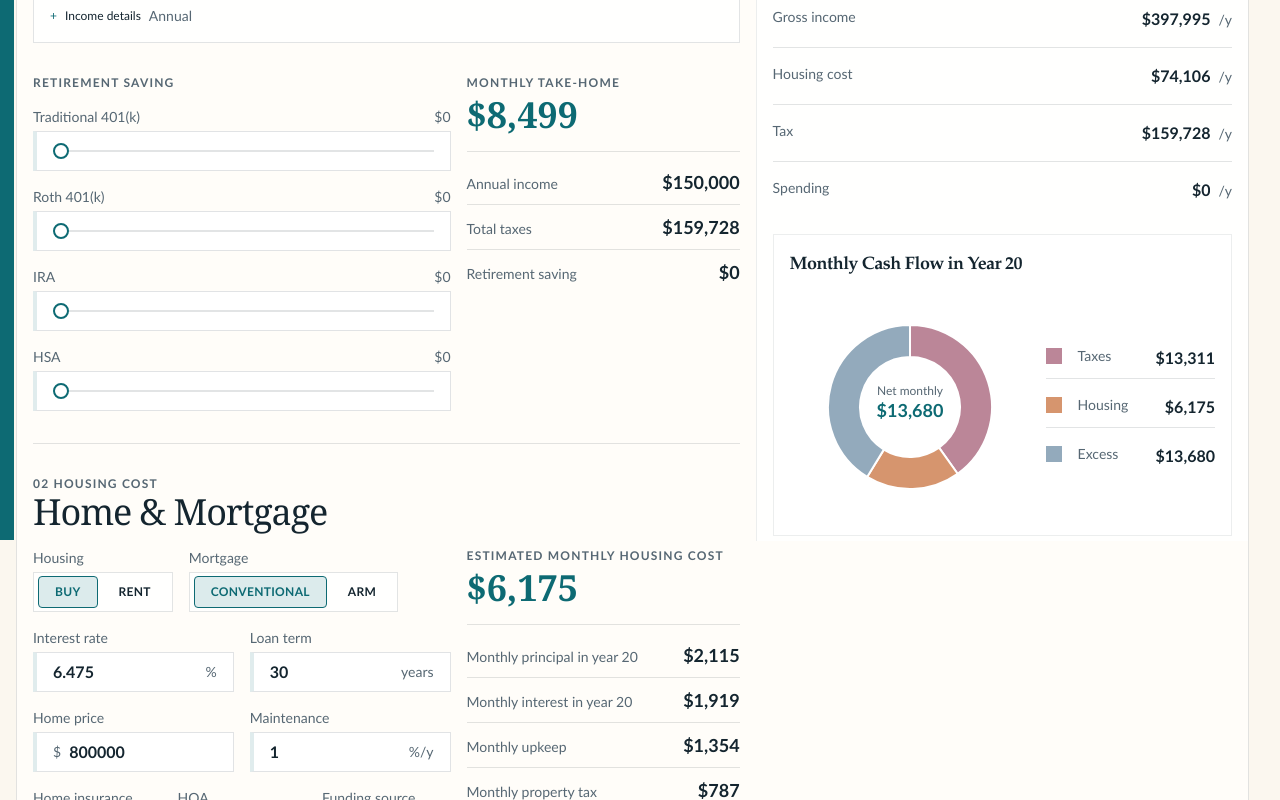
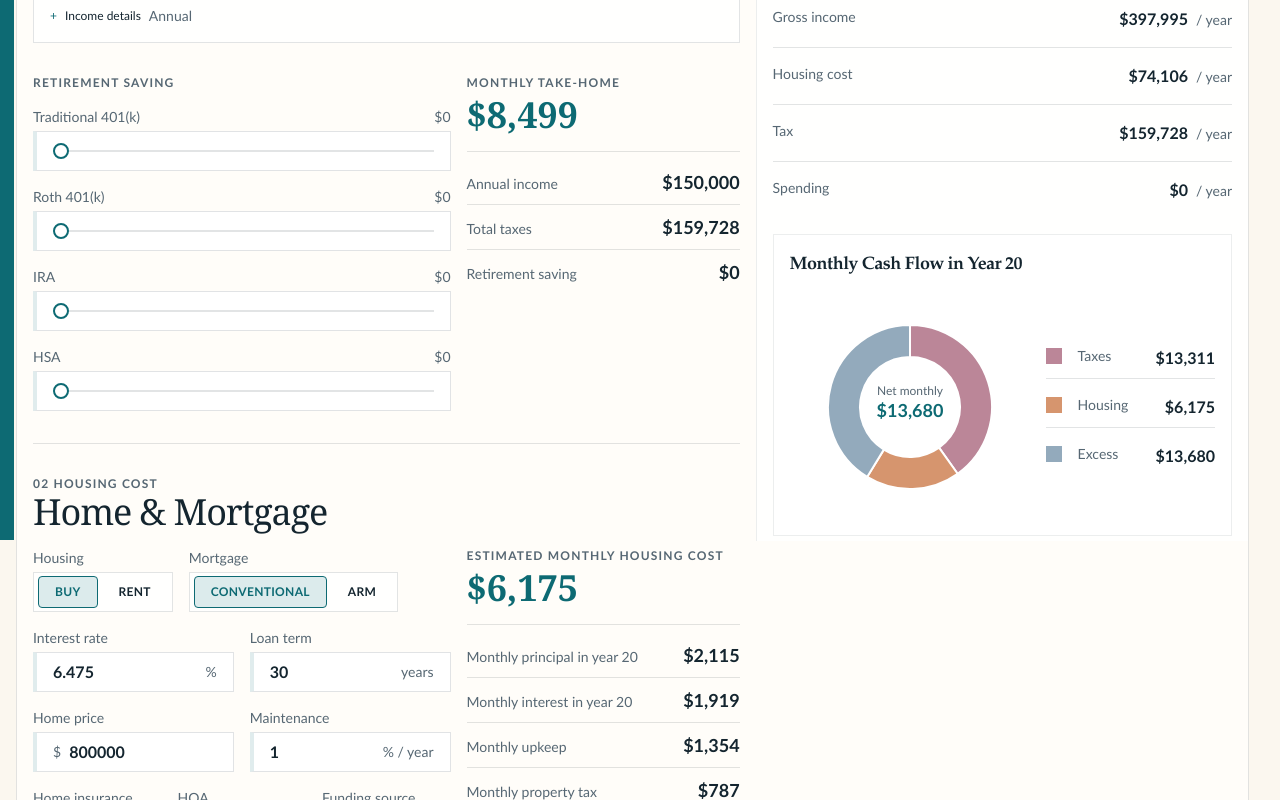
Before and after one commit to exilium-com/basisflow, a React (Vite) app: page /workspace in a window 1280 px wide. Shown: the part 260-1060 px from the top of the page. Built offline with nearby package versions, Linux system fonts and the light colour scheme.

Commit message:
giving up for now

```diff
--- a/src/components/Field.tsx
+++ b/src/components/Field.tsx
@@ -90,25 +90,20 @@ export function Field({ label, htmlFor, className, labelClassName, reserveLabelS
   );
 }
 
-export function InputFrame({
-  prefix = null,
-  suffix = null,
-  invalid = false,
-  className,
-  children,
-}: InputFrameProps) {
+export function InputFrame({ prefix = null, suffix = null, invalid = false, className, children }: InputFrameProps) {
   return (
     <div
       className={clsx(
         `flex min-h-10 items-center border border-l-4 border-(--line) border-l-(--teal-soft) bg-(--white) px-4
         transition-colors focus-within:border-(--teal)`,
+        suffix && "period-suffix-container",
         invalid && "border-(--destructive) border-l-(--destructive)",
         className,
       )}
     >
       {prefix ? <span className={clsx("flex-none", labelTextClass, "mr-2")}>{prefix}</span> : null}
       {children}
-      {suffix ? <span className={clsx("flex-none whitespace-nowrap", labelTextClass, "ml-2")}>{suffix}</span> : null}
+      {suffix ? <span className={clsx("flex-none whitespace-nowrap", labelTextClass)}>{suffix}</span> : null}
     </div>
   );
 }
@@ -201,12 +196,7 @@ export function NumberField({
 
   return (
     <Field label={label} htmlFor={inputId} className={className} labelClassName={labelClassName}>
-      <InputFrame
-        prefix={prefix}
-        suffix={suffix}
-        invalid={invalid}
-        className={clsx(compact && "px-2", frameClassName)}
-      >
+      <InputFrame prefix={prefix} suffix={suffix} invalid={invalid} className={clsx(compact && "px-2", frameClassName)}>
         <input
           id={inputId}
           type="number"
--- /dev/null
+++ b/src/components/PeriodSuffix.tsx
@@ -0,0 +1,16 @@
+type PeriodSuffixProps = {
+  period: "year" | "month";
+  unit?: string;
+};
+
+export function PeriodSuffix({ period, unit = "" }: PeriodSuffixProps) {
+  const longLabel = period === "year" ? "year" : "month";
+  const shortLabel = period === "year" ? "y" : "m";
+
+  return (
+    <>
+      <span className="period-suffix-long">{unit ? `${unit} / ${longLabel}` : `/ ${longLabel}`}</span>
+      <span className="period-suffix-short">{unit ? `${unit}/${shortLabel}` : `/${shortLabel}`}</span>
+    </>
+  );
+}
--- a/src/components/workspace/ExpensesSection.tsx
+++ b/src/components/workspace/ExpensesSection.tsx
@@ -1,6 +1,7 @@
 import { ActionButton } from "../ActionButton";
 import { NumberField, TextField } from "../Field";
 import { metricDeltaBetween } from "../MetricDelta";
+import { PeriodSuffix } from "../PeriodSuffix";
 import { ProjectedValueDisplay } from "../ProjectedValueDisplay";
 import { RowItem } from "../RowItem";
 import { SegmentedToggle } from "../SegmentedToggle";
@@ -137,7 +138,7 @@ export function ExpensesSection({
                       aria-label={`Switch ${expense.name || "expense"} to ${nextFrequency}`}
                       onClick={() => onUpdateExpense(expense.id, { frequency: nextFrequency })}
                     >
-                      {expense.frequency === "annual" ? "/y" : "/m"}
+                      <PeriodSuffix period={expense.frequency === "annual" ? "year" : "month"} />
                     </button>
                   )
                 }
--- a/src/components/workspace/IncomeSection.tsx
+++ b/src/components/workspace/IncomeSection.tsx
@@ -3,6 +3,7 @@ import { metricDeltaBetween } from "../MetricDelta";
 import { ProjectedValueDisplay } from "../ProjectedValueDisplay";
 import { RowItem } from "../RowItem";
 import { SegmentedToggle } from "../SegmentedToggle";
+import { PeriodSuffix } from "../PeriodSuffix";
 import { NumberField, SliderField, TextField } from "../Field";
 import { WorkspaceMetricSplit } from "./WorkspaceMetricSplit";
 import { WorkspaceSection } from "./WorkspaceSection";
@@ -64,7 +65,13 @@ type IncomeRowProps<T extends IncomeItem> = {
 
 function renderIncomeSummary(item: IncomeItem, annualizedSalary: number) {
   if (item.type === "salary" || item.type === "passive") {
-    return item.frequency === "monthly" ? `${usd(annualizedSalary)} /y` : "Annual";
+    return item.frequency === "monthly" ? (
+      <>
+        {usd(annualizedSalary)} <PeriodSuffix period="year" />
+      </>
+    ) : (
+      "Annual"
+    );
   }
 
   const vestYears = Math.max(1, Math.round(item.vestingYears ?? 4));
--- a/src/components/workspace/MortgageSection.tsx
+++ b/src/components/workspace/MortgageSection.tsx
@@ -1,5 +1,6 @@
 import { metricDeltaBetween } from "../MetricDelta";
 import { DollarPercentField, NumberField, SelectField } from "../Field";
+import { PeriodSuffix } from "../PeriodSuffix";
 import { SegmentedToggle } from "../SegmentedToggle";
 import { WorkspaceMetricSplit } from "./WorkspaceMetricSplit";
 import { WorkspaceSection } from "./WorkspaceSection";
@@ -106,7 +107,7 @@ export function MortgageSection({
             <NumberField
               label="Rent"
               prefix="$"
-              suffix="/m"
+              suffix={<PeriodSuffix period="month" />}
               value={loanState?.rentPerMonth}
               step="50"
               onValueChange={(value) => onUpdateLoanField(mortgageScenario.optionId, "rentPerMonth", value)}
@@ -174,7 +175,7 @@ export function MortgageSection({
             <NumberField
               className="sm:col-span-3"
               label="Maintenance"
-              suffix="%/y"
+              suffix={<PeriodSuffix unit="%" period="year" />}
               step="0.1"
               value={mortgageState.maintenanceRate}
               onValueChange={(value) =>
@@ -187,7 +188,7 @@ export function MortgageSection({
               className="sm:col-span-2"
               label="Home insurance"
               prefix="$"
-              suffix="/y"
+              suffix={<PeriodSuffix period="year" />}
               value={mortgageState.insurancePerYear}
               step="50"
               onValueChange={(value) =>
@@ -200,7 +201,7 @@ export function MortgageSection({
               className="sm:col-span-2"
               label="HOA"
               prefix="$"
-              suffix="/m"
+              suffix={<PeriodSuffix period="month" />}
               value={mortgageState.hoaPerMonth}
               step="50"
               onValueChange={(value) =>
--- a/src/components/workspace/WorkspaceSummaryPanel.tsx
+++ b/src/components/workspace/WorkspaceSummaryPanel.tsx
@@ -4,6 +4,7 @@ import { ChartPanel } from "../ChartPanel";
 import { CheckboxField, NumberField, SelectField, SliderField } from "../Field";
 import { MonthlyCashFlowPanel } from "../ProjectionCashFlowPanel";
 import { NetWorthChart } from "../ProjectionLineCharts";
+import { PeriodSuffix } from "../PeriodSuffix";
 import { SegmentedToggle } from "../SegmentedToggle";
 import { metricDeltaBetween, MetricDelta } from "../MetricDelta";
 import { netWorthChartLegend } from "../../lib/colors";
@@ -68,10 +69,9 @@ function SummaryLinkRow({
   const comparisonValue =
     annualComparisonValue == null ? null : period === "monthly" ? annualComparisonValue / 12 : annualComparisonValue;
   const delta = metricDeltaBetween(displayValue, comparisonValue, better);
-  const periodLabel = period === "monthly" ? "/m" : "/y";
 
   return (
-    <div className="flex min-w-0 items-start gap-2 border-t border-(--line) py-4">
+    <div className="period-suffix-container flex min-w-0 items-start gap-2 border-t border-(--line) py-4">
       <a href={href} className={`${labelTextClass} min-w-0 flex-1 hover:text-(--ink)`}>
         {label}
       </a>
@@ -85,7 +85,7 @@ function SummaryLinkRow({
             className={`${labelTextClass} shrink-0 whitespace-nowrap transition hover:text-(--ink)`}
             onClick={() => setPeriod(period === "annual" ? "monthly" : "annual")}
           >
-            {periodLabel}
+            <PeriodSuffix period={period === "monthly" ? "month" : "year"} />
           </button>
         </div>
         {delta == null ? null : <MetricDelta delta={delta} />}
--- a/src/styles/base.css
+++ b/src/styles/base.css
@@ -146,6 +146,24 @@
     display: none;
   }
 
+  .period-suffix-container {
+    container-type: inline-size;
+  }
+
+  .period-suffix-short {
+    display: none;
+  }
+
+  @container (max-width: 7rem) {
+    .period-suffix-long {
+      display: none;
+    }
+
+    .period-suffix-short {
+      display: inline;
+    }
+  }
+
   .slider-input {
     -webkit-appearance: none;
     appearance: none;
```
